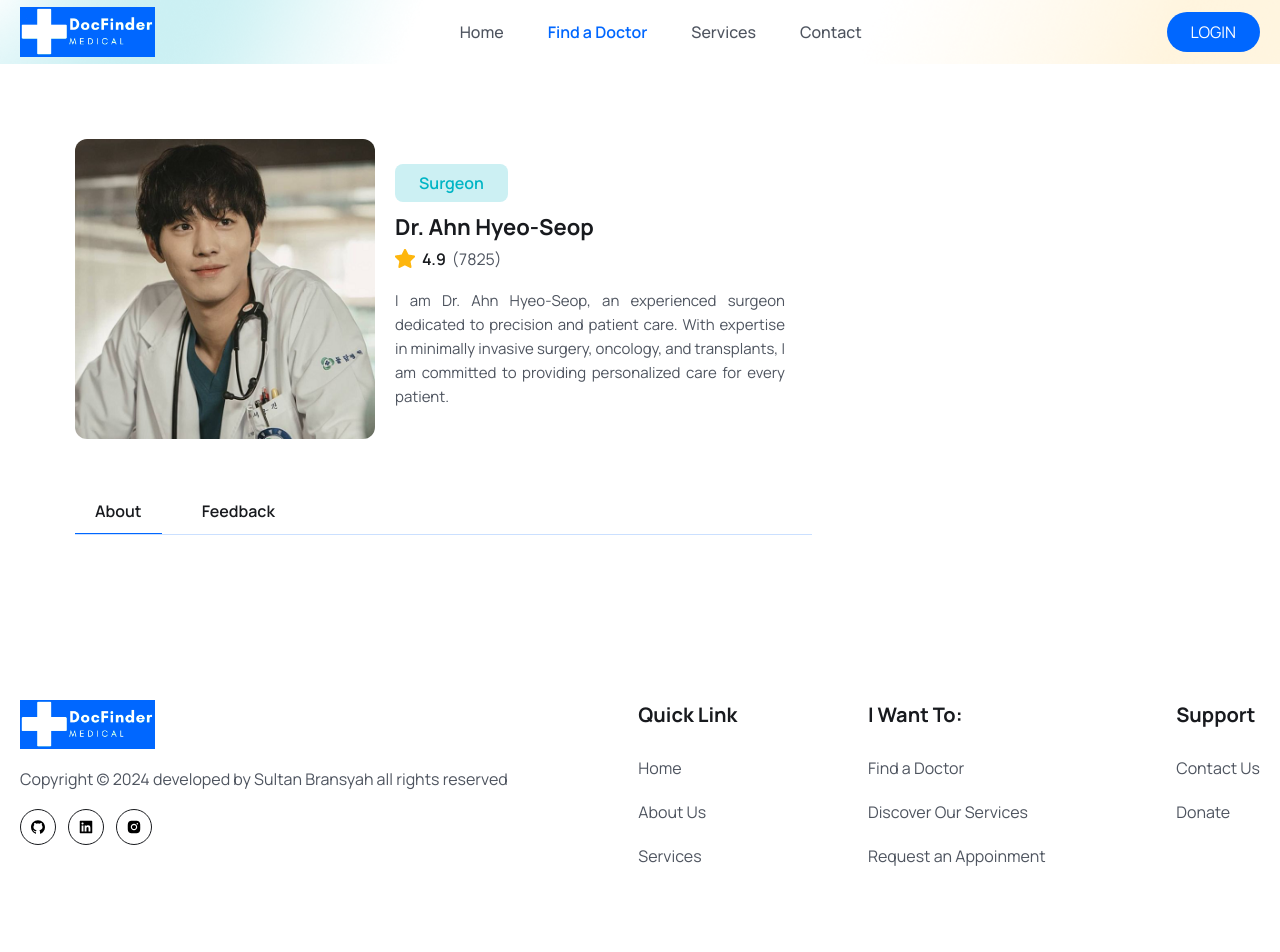
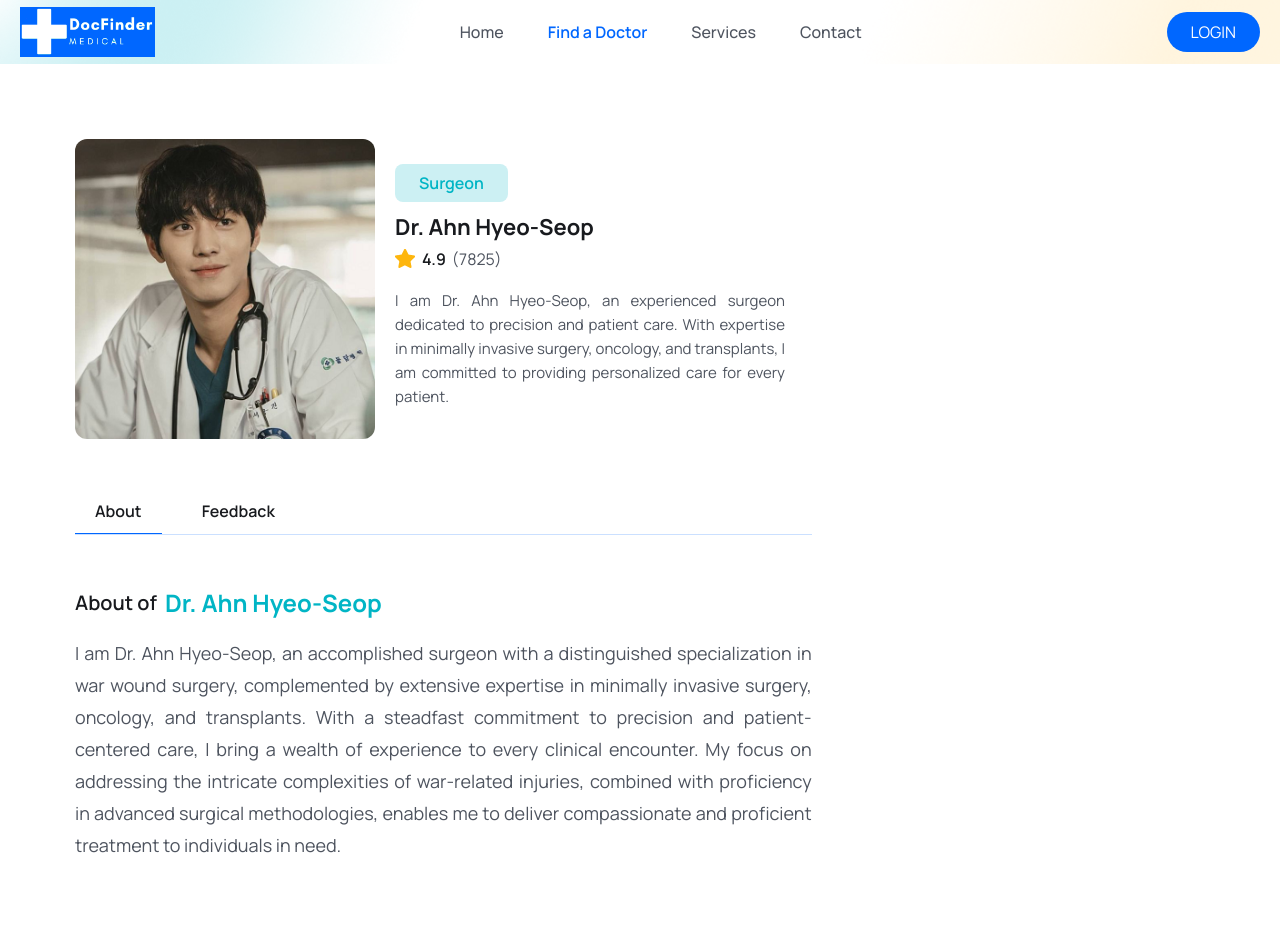
Before and after one commit to bransyahtan/DocFinder, a React (Vite) app in the folder FE_DocFinder/: page /doctors/1 in a window 1280 px wide. Shown: the top 952 px of the page. Built offline with nearby package versions, Linux system fonts and the light colour scheme.

Commit message:
doctor about

```diff
--- /dev/null
+++ b/FE_DocFinder/src/pages/doctors/DoctorAbout.jsx
@@ -0,0 +1,25 @@
+export const DoctorAbout = () => {
+  return (
+    <div>
+      <div>
+        <h3 className="text-[20px] leading-[30px] text-headingColor font-semibold flex items-center gap-2 ">
+          About of
+          <span className="text-irisBlueColor font-bold text-[24px] leading-9">
+            Dr. Ahn Hyeo-Seop
+          </span>
+        </h3>
+        <p className="text__paragraph text-justify">
+          I am Dr. Ahn Hyeo-Seop, an accomplished surgeon with a distinguished
+          specialization in war wound surgery, complemented by extensive
+          expertise in minimally invasive surgery, oncology, and transplants.
+          With a steadfast commitment to precision and patient-centered care, I
+          bring a wealth of experience to every clinical encounter. My focus on
+          addressing the intricate complexities of war-related injuries,
+          combined with proficiency in advanced surgical methodologies, enables
+          me to deliver compassionate and proficient treatment to individuals in
+          need.
+        </p>
+      </div>
+    </div>
+  );
+};
--- a/FE_DocFinder/src/pages/doctors/DoctorDetail.jsx
+++ b/FE_DocFinder/src/pages/doctors/DoctorDetail.jsx
@@ -2,6 +2,8 @@ import { useState } from "react";
 import doctorImg from "../../assets/images/doctor3.png";
 // import doctorImg from "../../assets/images/faqImg.jpg";
 import starIcon from "../../assets/images/star.png";
+import { DoctorAbout } from "./DoctorAbout";
+import { DoctorFeedback } from "./DoctorFeedback";
 
 export const DoctorDetail = () => {
   const [tab, setTab] = useState("about");
@@ -71,7 +73,10 @@ export const DoctorDetail = () => {
                 Feedback
               </button>
             </div>
-            <div className="mt-[50px]"></div>
+            <div className="mt-[50px]">
+              {tab === "about" && <DoctorAbout />}
+              {tab === "feedback" && <DoctorFeedback />}
+            </div>
           </div>
         </div>
       </div>
--- /dev/null
+++ b/FE_DocFinder/src/pages/doctors/DoctorFeedback.jsx
@@ -0,0 +1,3 @@
+export const DoctorFeedback = () => {
+  return <div>DoctorFeedback</div>;
+};
```
